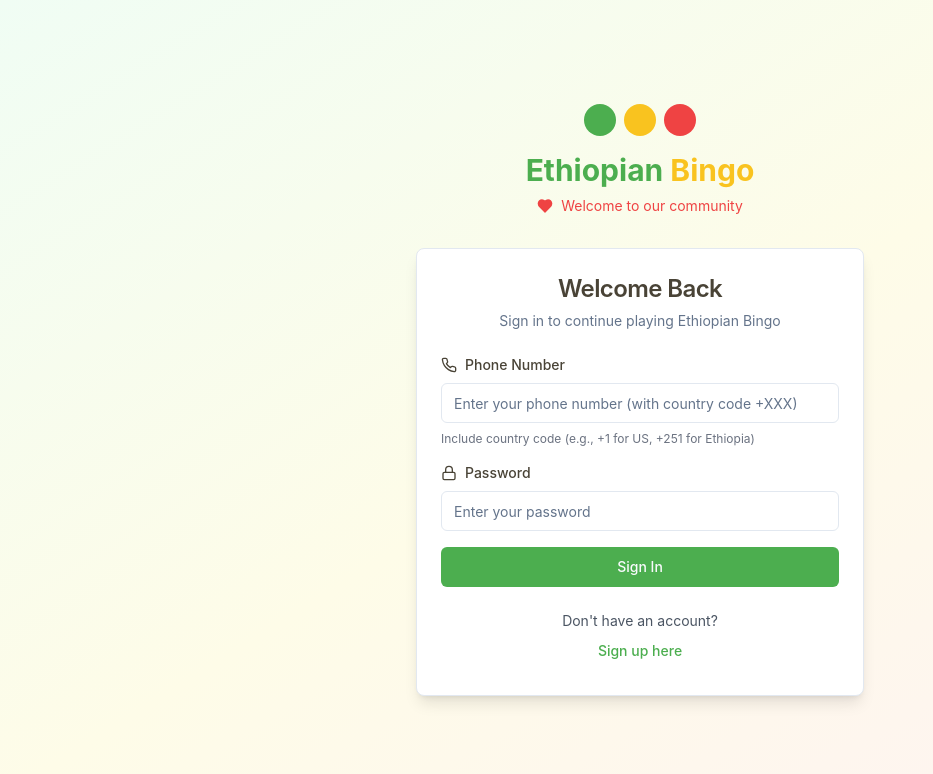
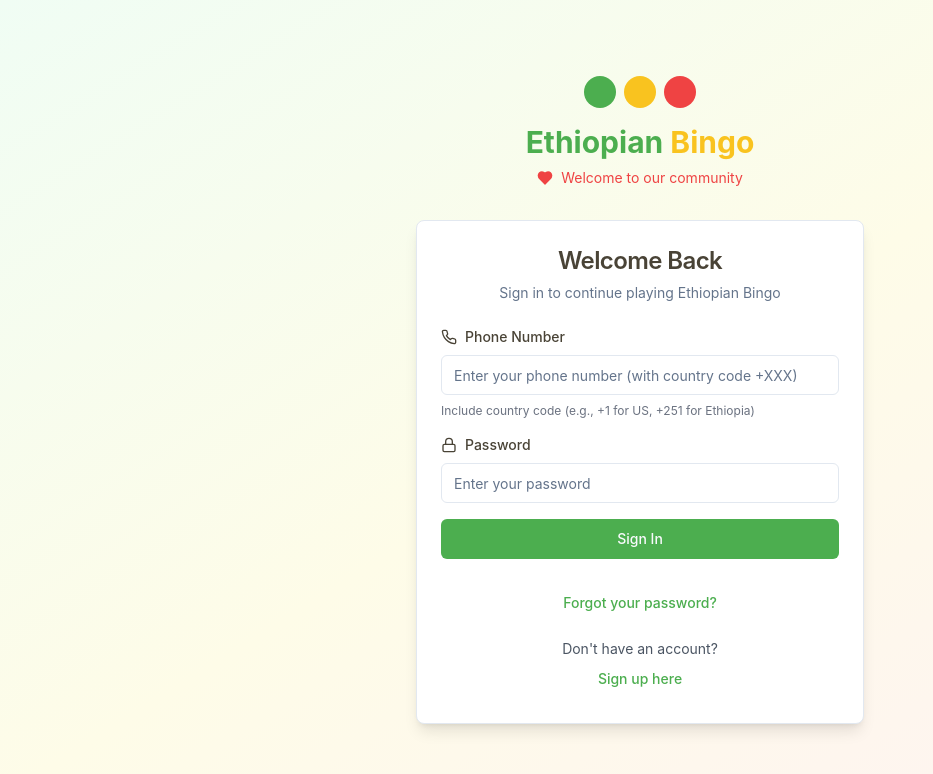
Before and after one commit to SolomonA17/yegnat-bingo-bet-0039ff77, a React (Vite) app: page /auth in a window 1280 px wide. Shown: the top 774 px of the page, without its empty margins (0-933 px from the left). Built offline with nearby package versions, Linux system fonts and the light colour scheme.

Commit message:
Add forgot password feature
Implement forgot password functionality on the login page, including UI elements and password reset flow.

```diff
--- a/src/contexts/AuthContext.tsx
+++ b/src/contexts/AuthContext.tsx
@@ -10,6 +10,7 @@ interface AuthContextType {
   signUp: (phoneNumber: string, password: string, fullName?: string) => Promise<{ error: any }>;
   signIn: (phoneNumber: string, password: string) => Promise<{ error: any }>;
   signOut: () => Promise<void>;
+  resetPassword: (phoneNumber: string) => Promise<{ error: any }>;
 }
 
 const AuthContext = createContext<AuthContextType | undefined>(undefined);
@@ -75,6 +76,14 @@ export const AuthProvider: React.FC<{ children: React.ReactNode }> = ({ children
     await supabase.auth.signOut();
   };
 
+  const resetPassword = async (phoneNumber: string) => {
+    const { error } = await supabase.auth.resetPasswordForEmail(phoneNumber, {
+      redirectTo: `${window.location.origin}/auth?reset=true`,
+    });
+
+    return { error };
+  };
+
   const value = {
     user,
     session,
@@ -82,6 +91,7 @@ export const AuthProvider: React.FC<{ children: React.ReactNode }> = ({ children
     signUp,
     signIn,
     signOut,
+    resetPassword,
   };
 
   return (
--- a/src/pages/Auth.tsx
+++ b/src/pages/Auth.tsx
@@ -1,29 +1,43 @@
 
 import React, { useState, useEffect } from 'react';
-import { useNavigate } from 'react-router-dom';
+import { useNavigate, useSearchParams } from 'react-router-dom';
 import { useAuth } from '@/contexts/AuthContext';
 import { Button } from '@/components/ui/button';
 import { Input } from '@/components/ui/input';
 import { Card, CardContent, CardDescription, CardHeader, CardTitle } from '@/components/ui/card';
 import { useToast } from '@/hooks/use-toast';
-import { Heart, Lock, User, Phone } from 'lucide-react';
+import { Heart, Lock, User, Phone, ArrowLeft } from 'lucide-react';
 
 const Auth = () => {
   const [isLogin, setIsLogin] = useState(true);
+  const [isForgotPassword, setIsForgotPassword] = useState(false);
   const [phoneNumber, setPhoneNumber] = useState('');
   const [password, setPassword] = useState('');
   const [fullName, setFullName] = useState('');
   const [loading, setLoading] = useState(false);
 
-  const { signIn, signUp, user } = useAuth();
+  const { signIn, signUp, user, resetPassword } = useAuth();
   const { toast } = useToast();
   const navigate = useNavigate();
+  const [searchParams] = useSearchParams();
 
   useEffect(() => {
     if (user) {
       navigate('/');
     }
   }, [user, navigate]);
+
+  useEffect(() => {
+    const reset = searchParams.get('reset');
+    if (reset === 'true') {
+      setIsForgotPassword(false);
+      setIsLogin(true);
+      toast({
+        title: "Password reset",
+        description: "Please check your phone for password reset instructions.",
+      });
+    }
+  }, [searchParams, toast]);
 
   const handleSubmit = async (e: React.FormEvent) => {
     e.preventDefault();
@@ -41,7 +55,23 @@ const Auth = () => {
     }
 
     try {
-      if (isLogin) {
+      if (isForgotPassword) {
+        const { error } = await resetPassword(phoneNumber);
+        if (error) {
+          toast({
+            title: "Reset failed",
+            description: error.message,
+            variant: "destructive",
+          });
+        } else {
+          toast({
+            title: "Reset instructions sent",
+            description: "Please check your phone for password reset instructions.",
+          });
+          setIsForgotPassword(false);
+          setIsLogin(true);
+        }
+      } else if (isLogin) {
         const { error } = await signIn(phoneNumber, password);
         if (error) {
           toast({
@@ -81,6 +111,18 @@ const Auth = () => {
     }
   };
 
+  const getCardTitle = () => {
+    if (isForgotPassword) return 'Reset Password';
+    return isLogin ? 'Welcome Back' : 'Join Us';
+  };
+
+  const getCardDescription = () => {
+    if (isForgotPassword) return 'Enter your phone number to reset your password';
+    return isLogin
+      ? 'Sign in to continue playing Ethiopian Bingo'
+      : 'Create your account to start playing';
+  };
+
   return (
     <div className="min-h-screen bg-gradient-to-br from-green-50 via-yellow-50 to-red-50 flex items-center justify-center p-4">
       <div className="w-full max-w-md">
@@ -105,20 +147,27 @@ const Auth = () => {
 
         <Card className="shadow-lg">
           <CardHeader className="text-center">
-            <CardTitle className="text-2xl text-ethiopian-dark">
-              {isLogin ? 'Welcome Back' : 'Join Us'}
+            <CardTitle className="text-2xl text-ethiopian-dark flex items-center justify-center">
+              {isForgotPassword && (
+                <Button
+                  variant="ghost"
+                  size="sm"
+                  onClick={() => setIsForgotPassword(false)}
+                  className="mr-2 p-1"
+                >
+                  <ArrowLeft className="w-4 h-4" />
+                </Button>
+              )}
+              {getCardTitle()}
             </CardTitle>
             <CardDescription>
-              {isLogin
-                ? 'Sign in to continue playing Ethiopian Bingo'
-                : 'Create your account to start playing'
-              }
+              {getCardDescription()}
             </CardDescription>
           </CardHeader>
 
           <CardContent>
             <form onSubmit={handleSubmit} className="space-y-4">
-              {!isLogin && (
+              {!isLogin && !isForgotPassword && (
                 <div className="space-y-2">
                   <label className="text-sm font-medium text-ethiopian-dark flex items-center">
                     <User className="w-4 h-4 mr-2" />
@@ -129,7 +178,7 @@ const Auth = () => {
                     value={fullName}
                     onChange={(e) => setFullName(e.target.value)}
                     placeholder="Enter your full name"
-                    required={!isLogin}
+                    required={!isLogin && !isForgotPassword}
                   />
                 </div>
               )}
@@ -151,6 +200,7 @@ const Auth = () => {
                 </p>
               </div>
 
+              {!isForgotPassword && (
                 <div className="space-y-2">
                   <label className="text-sm font-medium text-ethiopian-dark flex items-center">
                     <Lock className="w-4 h-4 mr-2" />
@@ -164,17 +214,35 @@ const Auth = () => {
                     required
                   />
                 </div>
+              )}
 
               <Button
                 type="submit"
                 className="w-full bg-ethiopian-green hover:bg-ethiopian-green/90"
                 disabled={loading}
               >
-                {loading ? 'Please wait...' : (isLogin ? 'Sign In' : 'Create Account')}
+                {loading ? 'Please wait...' : (
+                  isForgotPassword ? 'Send Reset Instructions' :
+                  (isLogin ? 'Sign In' : 'Create Account')
+                )}
               </Button>
             </form>
 
-            <div className="mt-6 text-center">
+            {!isForgotPassword && (
+              <div className="mt-6 space-y-4">
+                {isLogin && (
+                  <div className="text-center">
+                    <Button
+                      variant="link"
+                      onClick={() => setIsForgotPassword(true)}
+                      className="text-ethiopian-green hover:text-ethiopian-green/80 text-sm"
+                    >
+                      Forgot your password?
+                    </Button>
+                  </div>
+                )}
+
+                <div className="text-center">
                   <p className="text-sm text-gray-600">
                     {isLogin ? "Don't have an account?" : 'Already have an account?'}
                   </p>
@@ -186,6 +254,8 @@ const Auth = () => {
                     {isLogin ? 'Sign up here' : 'Sign in here'}
                   </Button>
                 </div>
+              </div>
+            )}
           </CardContent>
         </Card>
       </div>
```
Lines whose indentation alone changed are shown as unchanged.
